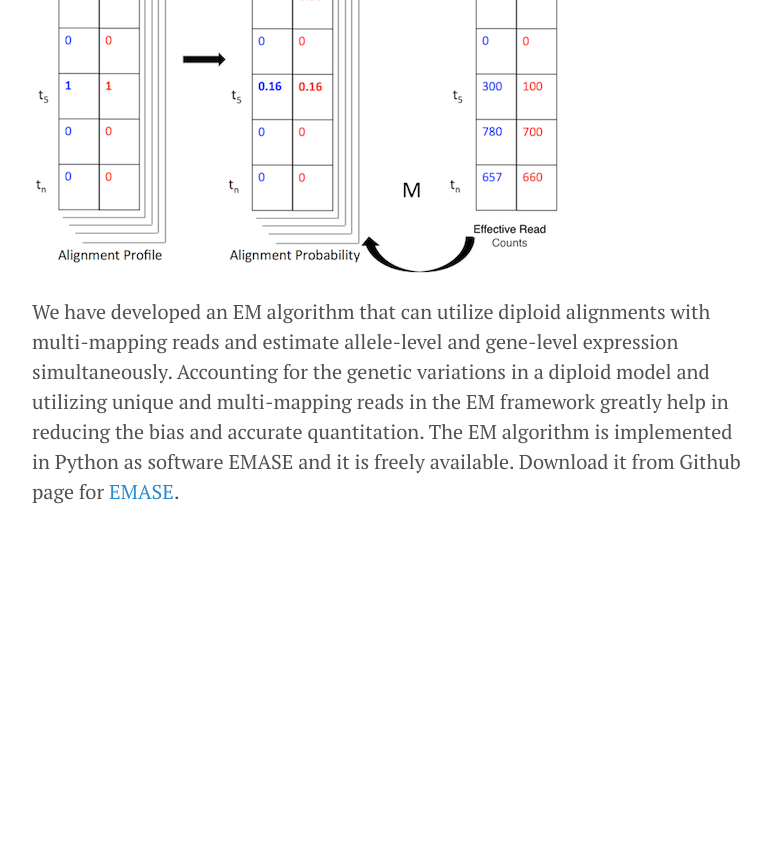
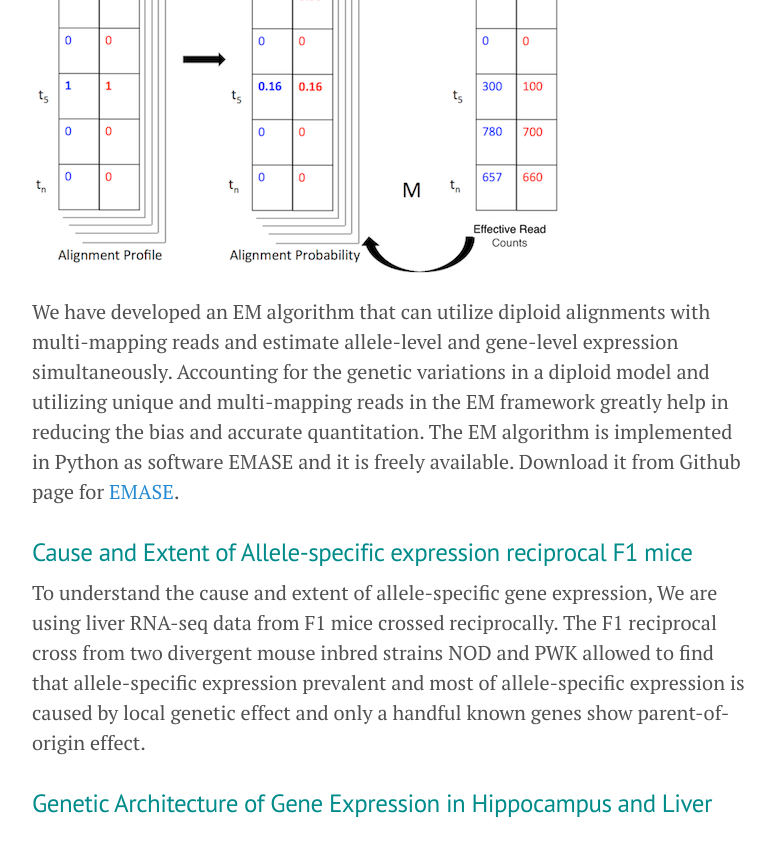
Before and after one commit to narayananr/narayananr.github.io, a Jekyll site: the page built from research.md, in a window 1280 px wide and 900 px high, scrolled down 2180 px. Shown: the top 856 px of the window, without its empty margins (248-1023 px from the left). Built offline with Jekyll 4.4.1, drawn with Linux system fonts in a browser that asks for light colours; Markdown is read by kramdown in place of the engine named in the settings; before the commit the page ends 2767 px from its top, so only the background shows below that.

Commit message:
added to research

```diff
--- a/research.md
+++ b/research.md
@@ -25,3 +25,9 @@ Although RNA-seq is great to study allele-specific expression, short sequence re
 ![EMASE](/public/images/EMASE-illustration.png)
 
 We have developed an EM algorithm that can utilize diploid alignments with multi-mapping reads and estimate allele-level and gene-level expression simultaneously. Accounting for the genetic variations in a diploid model and utilizing unique and multi-mapping reads in the EM framework greatly help in reducing the bias and accurate quantitation. The EM algorithm is implemented in Python as software EMASE and it is freely available. Download it from Github page for [EMASE](https://github.com/narayananr/emase).
+
+
+### <font color="DarkCyan"> Cause and Extent of Allele-specific expression reciprocal F1 mice </font>
+To understand the cause and extent of allele-specific gene expression, We are using liver RNA-seq data from F1 mice crossed reciprocally. The F1 reciprocal cross from two divergent mouse inbred strains NOD and PWK allowed to find that allele-specific expression prevalent and most of allele-specific expression is caused by local genetic effect and only a handful known genes show parent-of-origin effect.
+
+### <font color="DarkCyan">Genetic Architecture of Gene Expression in Hippocampus and Liver </font>
```
